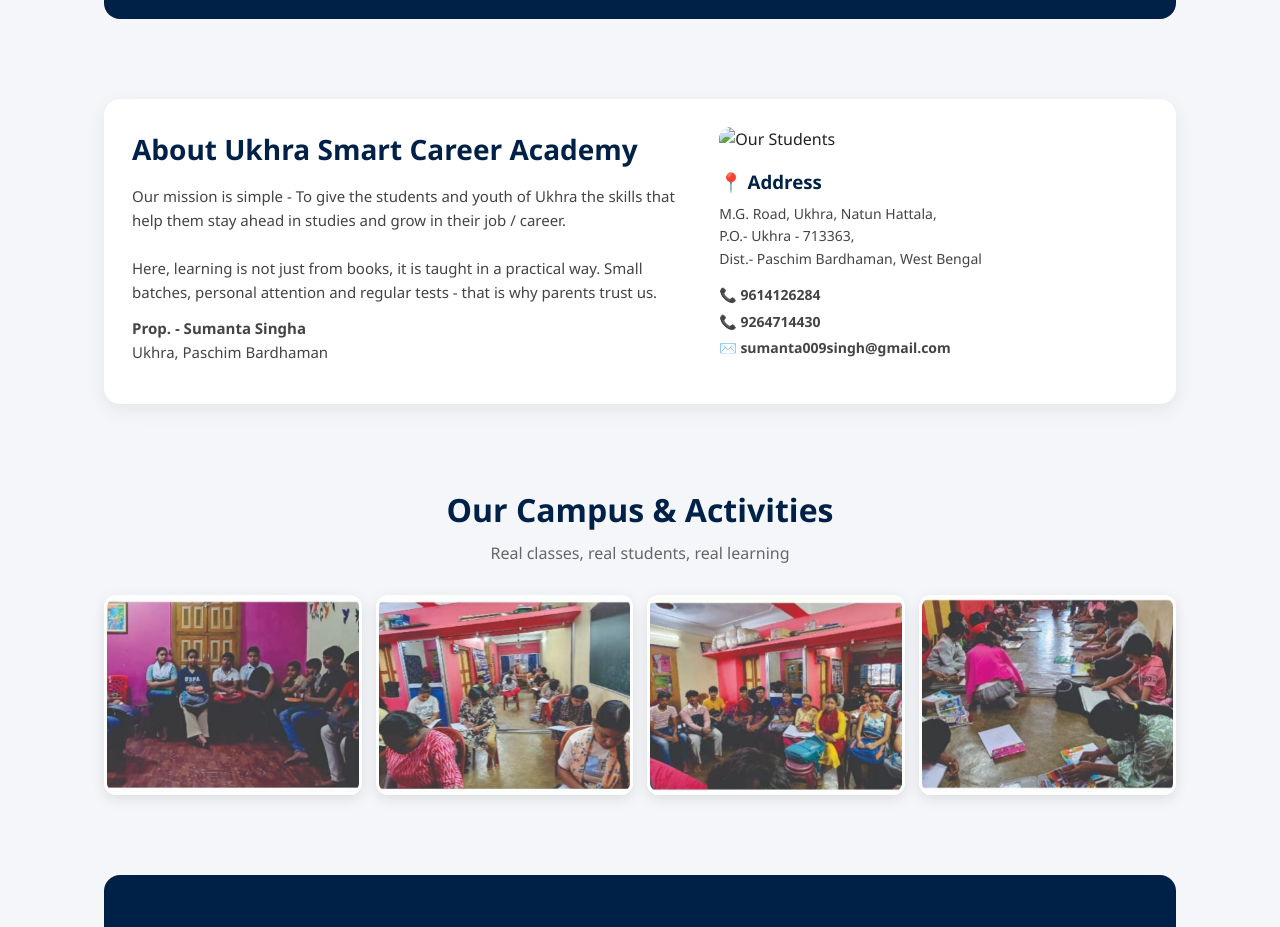
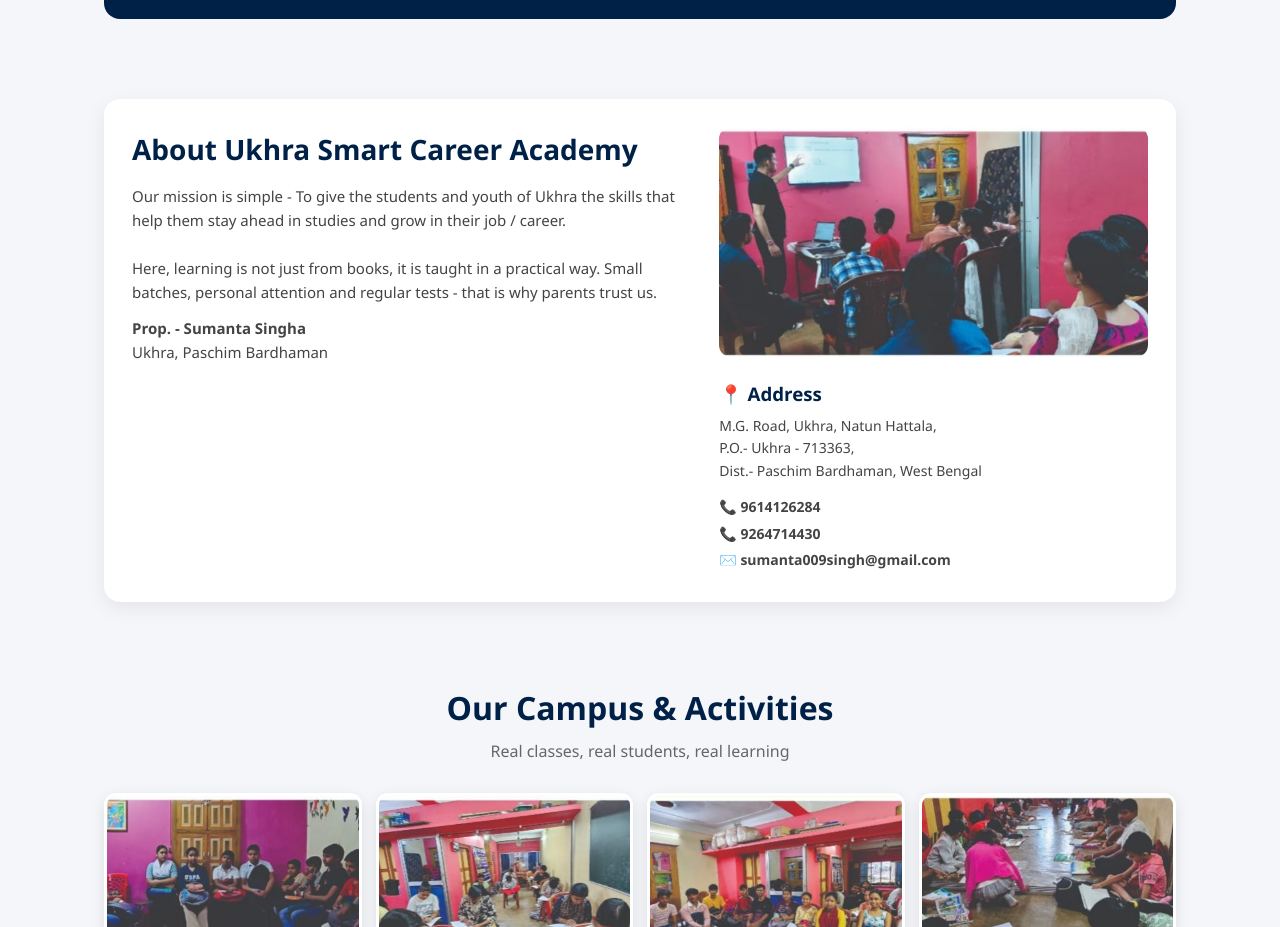
Before and after one commit to akash0017/ukhra-smart-career-academy, a plain HTML site: page index.html in a window 1280 px wide. Shown: the part 2771-3698 px from the top of the page. Drawn offline with Linux system fonts and the light colour scheme.

Commit message:
Update index.html

```diff
--- a/index.html
+++ b/index.html
@@ -123,7 +123,7 @@
 <section class="section" id="about">
 <div class="about">
 <div class="about-left"><h2>About Ukhra Smart Career Academy</h2><p>Our mission is simple - To give the students and youth of Ukhra the skills that help them stay ahead in studies and grow in their job / career.<br><br>Here, learning is not just from books, it is taught in a practical way. Small batches, personal attention and regular tests - that is why parents trust us.</p><p><b>Prop. - Sumanta Singha</b><br>Ukhra, Paschim Bardhaman</p></div>
-<div class="about-right"><img src="images/image_4.jpg" alt="Our Students" class="about-img"><h3>📍 Address</h3><p>M.G. Road, Ukhra, Natun Hattala,<br>P.O.- Ukhra - 713363,<br>Dist.- Paschim Bardhaman, West Bengal</p><p class="contact-lines">📞 9614126284<br>📞 9264714430<br>✉️ sumanta009singh@gmail.com</p></div>
+<div class="about-right"><img src="image_4.jpg" alt="Our Students" class="about-img"><h3>📍 Address</h3><p>M.G. Road, Ukhra, Natun Hattala,<br>P.O.- Ukhra - 713363,<br>Dist.- Paschim Bardhaman, West Bengal</p><p class="contact-lines">📞 9614126284<br>📞 9264714430<br>✉️ sumanta009singh@gmail.com</p></div>
 </div>
 </section>
 
```
